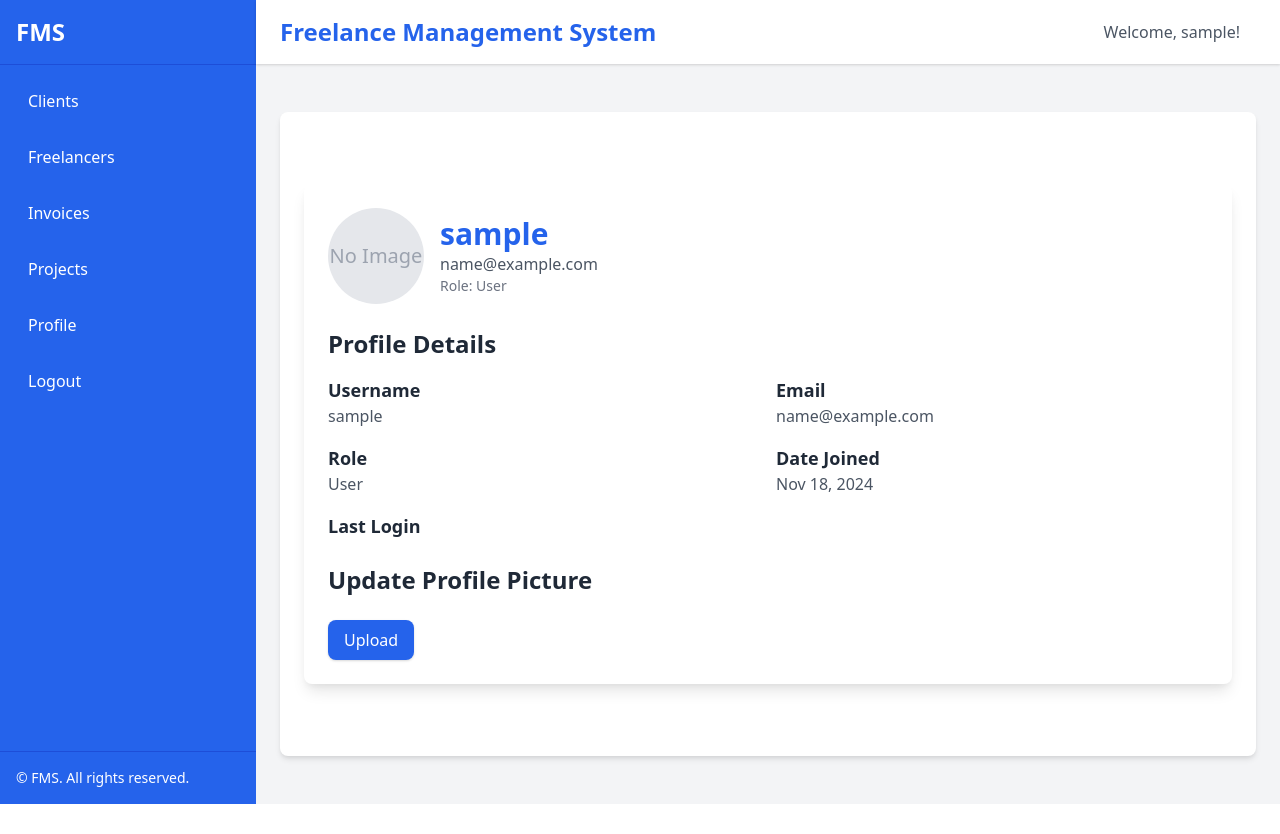
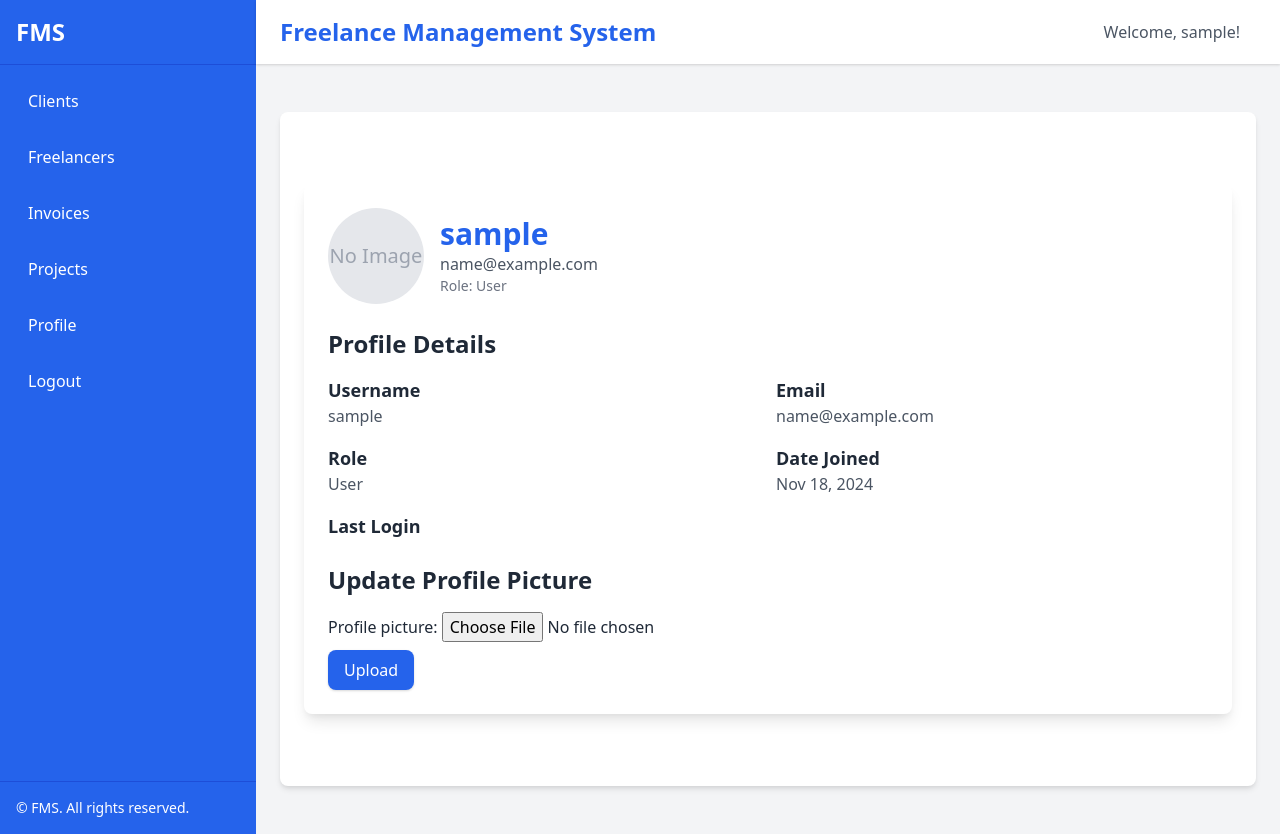
Before and after one commit to BertinKimberly/fms, a Django app: page /users/profile/ in a window 1280 px wide. Before the commit the page ends 804 px from the top, so only its background shows below. Run offline with Django 5.2, Linux system fonts and the light colour scheme; the visitor is signed in with stand-in values (Sample User, id 1).

Commit message:
add userprofile  upload functionality

```diff
--- a/users/templates/users/profile.html
+++ b/users/templates/users/profile.html
@@ -55,6 +55,7 @@
       <h2 class="text-2xl font-bold mb-4">Update Profile Picture</h2>
       <form
          method="POST"
+         action="/users/profile/picture/"
          enctype="multipart/form-data"
       >
          {% csrf_token %} {{ form.as_p }}
--- a/users/views.py
+++ b/users/views.py
@@ -29,7 +29,8 @@ def user_login(request):
 @login_required(login_url="/users/login/")
 def user_profile(request):
     user=request.user
-    return render(request,'users/profile.html',{'user':user})
+    form = ProfilePictureForm(instance=user)
+    return render(request,'users/profile.html',{'user':user,'form':form})
 
 def user_logout(request):
     logout(request)
@@ -42,7 +43,7 @@ def profile_pic(request):
         form = ProfilePictureForm(request.POST, request.FILES, instance=user)
         if form.is_valid():
             form.save()
-            return redirect('profile')
+            return redirect('/users/profile/')  # Redirect to refresh the page
     else:
         form = ProfilePictureForm(instance=user)
 
```
